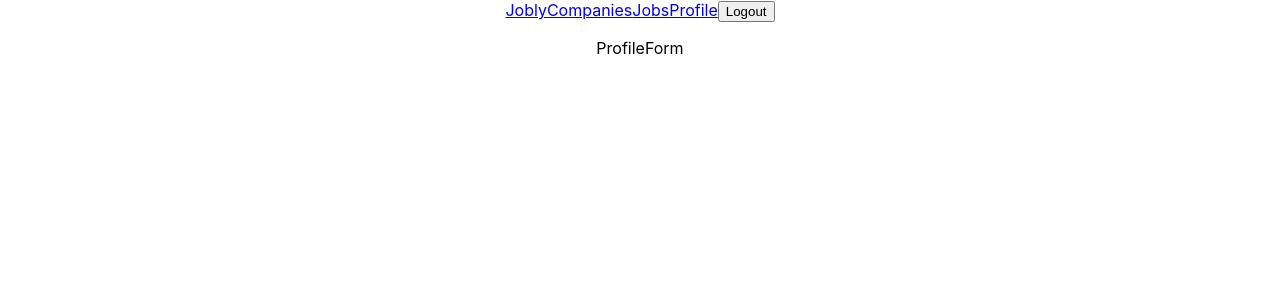
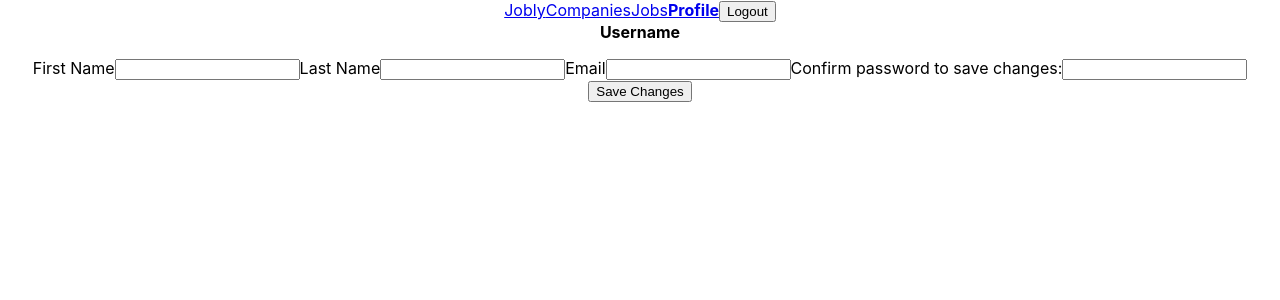
Before and after one commit to kellenrowe/jobly-frontend, a React (Create React App) app: page /profile in a window 1280 px wide. Shown: the top 300 px of the page. Built offline with nearby package versions, Linux system fonts and the light colour scheme.

Commit message:
completed signup, login, and profile forms

```diff
--- a/src/App.js
+++ b/src/App.js
@@ -1,19 +1,44 @@
 import './App.css';
+// import "bootstrap/dist/css/bootstrap.css";
 
 // TODO: import functions from api.js
-
+import { useState } from "react";
 import { BrowserRouter } from "react-router-dom";
 
 import NavBar from "./NavBar";
 import Routes from "./Routes";
 
+/** renders App
+ *
+ *  state:
+ *  - user: object like -
+ *  { username,
+ *    firstName,
+ *    lastName,
+ *    isAdmin,
+ *    jobs
+ *  }
+ *  where jobs is array of job objects like:
+ *  { id, title, companyHandle, companyName, state }
+ *
+ *
+ *
+ */
 function App() {
   // TODO: state: user
+  const [user, setUser] = useState()
+  console.log('top of App: User = ', user);
+
+  function updateUser(newUser) {
+    setUser(newUser);
+
+  }
+
   return (
     <div className="App">
       <BrowserRouter>
-        <NavBar />
-        <Routes />
+        <NavBar user={user}/>
+        <Routes updateUser={updateUser} user={user}/>
       </BrowserRouter>
     </div>
   );
--- a/src/LoginForm.js
+++ b/src/LoginForm.js
@@ -1,13 +1,51 @@
+import { useState } from "react";
 
 /** Renders LoginForm component
  *  Routes -> LoginForm
  *  */
 
-function LoginForm() {
+function LoginForm({ updateUser }) {
+  const initialState = {};
+  const [formData, setFormData] = useState(initialState);
+
+  /** updates formData on change of input */
+  function handleChange(evt) {
+    const { name, value } = evt.target;
+    setFormData((fData) => ({
+      ...fData,
+      [name]: value,
+    }));
+  }
+
+  function handleSubmit(evt) {
+    evt.preventDefault();
+    updateUser(formData);
+    setFormData(initialState);
+  }
+
   return (
-    <div className="LoginForm">
-      <p>LoginForm</p>
-    </div>
+    <form className="LoginForm mx-auto" onSubmit={handleSubmit}>
+      <div className="form-group">
+        <label htmlFor="username">Username</label>
+        <input
+          name="username"
+          className="form-control"
+          onChange={handleChange}
+        />
+
+        <label htmlFor="password">Password</label>
+        <input
+          type="password"
+          name="password"
+          className="form-control"
+          onChange={handleChange}
+        />
+
+      </div>
+      <div>
+        <button>Log In</button>
+      </div>
+    </form>
   );
 }
 
--- /dev/null
+++ b/src/NavBar.css
@@ -0,0 +1,3 @@
+.NavBar .active {
+    font-weight: bolder;
+}
--- a/src/NavBar.js
+++ b/src/NavBar.js
@@ -1,17 +1,19 @@
 import { NavLink } from "react-router-dom";
+import "./NavBar.css"
 
 /** Renders NavBar component. */
 
-function NavBar(){
+function NavBar({user }){
 
   return (
-    <nav>
+    <nav className="NavBar">
       <NavLink exact to="/">Jobly</NavLink>
-      <NavLink exact to="/companies">Companies</NavLink>
-      <NavLink exact to="/jobs">Jobs</NavLink>
+      {/* NOTE: in ternary */}
+      <NavLink to="/companies">Companies</NavLink>
+      <NavLink to="/jobs">Jobs</NavLink>
       <NavLink exact to="/profile">Profile</NavLink>
       <NavLink to="/">
-        <button>Logout</button>
+        <button >Logout</button>
       </NavLink>
     </nav>
   );
--- a/src/ProfileForm.js
+++ b/src/ProfileForm.js
@@ -1,13 +1,70 @@
+import { useState } from "react";
 
 /** Renders ProfileForm component
  *  Routes -> ProfileForm
  *  */
 
-function ProfileForm() {
+function ProfileForm({ updateUser, user }) {
+  const initialState = user;
+  const [formData, setFormData] = useState(initialState);
+
+  console.log('profile form user = ', user);
+
+  /** updates formData on change of input */
+  function handleChange(evt) {
+    const { name, value } = evt.target;
+    setFormData((fData) => ({
+      ...fData,
+      [name]: value,
+    }));
+  }
+
+  function handleSubmit(evt) {
+    evt.preventDefault();
+    updateUser(formData);
+    setFormData(initialState);
+  }
+
   return (
-    <div className="ProfileForm">
-      <p>ProfileForm</p>
-    </div>
+    <form className="ProfileForm mx-auto" onSubmit={handleSubmit}>
+      <div className="form-group">
+        <label htmlFor="username"><b>Username</b></label>
+        <p>{user.username}</p>
+
+        <label htmlFor="firstName">First Name</label>
+        <input
+          value={user.firstName}
+          name="firstName"
+          className="form-control"
+          onChange={handleChange}
+        />
+        <label htmlFor="lastName">Last Name</label>
+        <input
+          value={user.lastName}
+          name="lastName"
+          className="form-control"
+          onChange={handleChange}
+        />
+        <label htmlFor="email">Email</label>
+        <input
+          value={user.email}
+          name="email"
+          className="form-control"
+          onChange={handleChange}
+        />
+        <label htmlFor="password">Confirm password to save changes:</label>
+        <input
+          type="password"
+          name="password"
+          className="form-control"
+          onChange={handleChange}
+        />
+
+      </div>
+      <div>
+        <button>Save Changes</button>
+      </div>
+    </form>
   );
 }
 
--- a/src/Routes.js
+++ b/src/Routes.js
@@ -1,4 +1,5 @@
 import { Switch, Redirect, Route } from "react-router-dom";
+
 
 import Homepage from "./Homepage";
 import CompanyList from "./CompanyList";
@@ -9,8 +10,17 @@ import SignupForm from "./SignupForm";
 import ProfileForm from "./ProfileForm";
 
 /** Renders Routes component. */
+function Routes({ updateUser, user }) {
+  let profileInfo = {};
 
-function Routes(){
+  if (user) {
+    Object.keys(user).map(key => {
+      if (key !== "jobs") {
+        return profileInfo[key] = user[key];
+      }
+    });
+    console.log('profileInfo in routes = ', profileInfo)
+  }
 
 return (
     <Switch>
@@ -27,14 +37,15 @@ return (
         <JobList />
       </Route>
       <Route exact path="/login">
-        <LoginForm />
+        <LoginForm updateUser={updateUser}/>
       </Route>
       <Route exact path="/signup">
-        <SignupForm />
+      <SignupForm updateUser={updateUser}/>
       </Route>
       <Route exact path="/profile">
-        <ProfileForm />
-      </Route>
+      <ProfileForm updateUser={updateUser} user={profileInfo}/>
+    </Route>
+    {/* 404 handler */}
       <Redirect to="/" />
     </Switch>
 );
--- a/src/SignupForm.js
+++ b/src/SignupForm.js
@@ -1,13 +1,72 @@
+import { useState } from "react";
 
 /** Renders SignupForm component
  *  Routes -> SignupForm
  *  */
 
-function SignupForm() {
+function SignupForm({ updateUser }) {
+  const initialState = {};
+  const [formData, setFormData] = useState(initialState);
+
+  /** updates formData on change of input */
+  function handleChange(evt) {
+    const { name, value } = evt.target;
+    setFormData((fData) => ({
+      ...fData,
+      [name]: value,
+    }));
+  }
+
+  function handleSubmit(evt) {
+    evt.preventDefault();
+    updateUser(formData);
+    setFormData(initialState);
+  }
+
   return (
-    <div className="SignupForm">
-      <p>SignupForm</p>
-    </div>
+    <form className="SignupForm mx-auto" onSubmit={handleSubmit}>
+      <div className="form-group">
+        <label htmlFor="username">Username</label>
+        <input
+          name="username"
+          className="form-control"
+          onChange={handleChange}
+        />
+
+        <label htmlFor="password">Password</label>
+        <input
+          type="password"
+          name="password"
+          className="form-control"
+          onChange={handleChange}
+        />
+
+        <label htmlFor="firstName">First Name</label>
+        <input
+          name="firstName"
+          className="form-control"
+          onChange={handleChange}
+        />
+
+        <label htmlFor="lastName">Last Name</label>
+        <input
+          name="lastName"
+          className="form-control"
+          onChange={handleChange}
+        />
+
+        <label htmlFor="email">Email</label>
+        <input
+          name="email"
+          className="form-control"
+          onChange={handleChange}
+        />
+
+      </div>
+      <div>
+        <button>Sign Up!</button>
+      </div>
+    </form>
   );
 }
 
```
Also changed, not shown: src/Alert.js (added, +15 -0 lines), src/CompanyCard.js (added, +15 -0 lines), src/JobCard.js (added, +15 -0 lines), src/SearchForm.js (added, +15 -0 lines), 1 other file (tests, documents, lock files or other folders).
